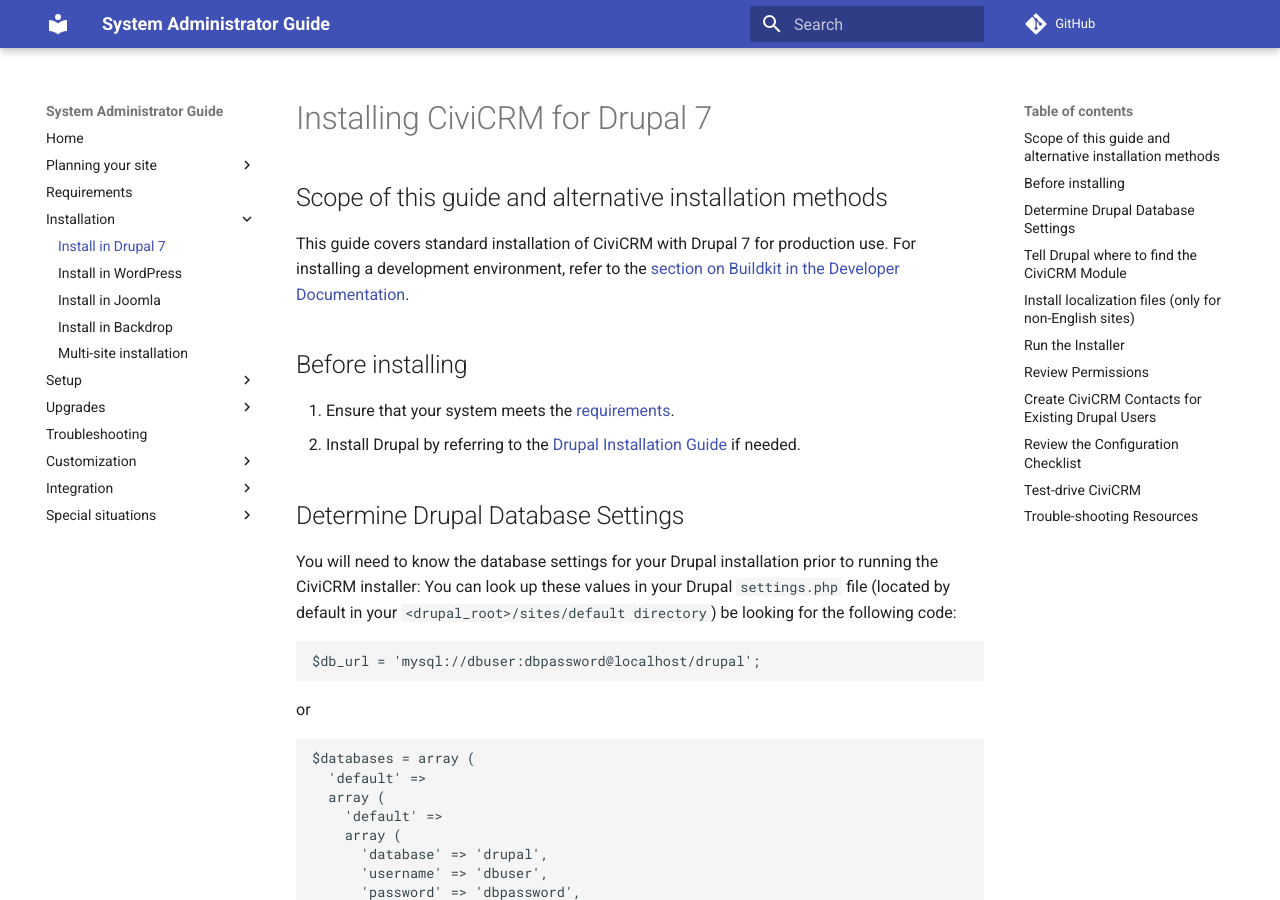
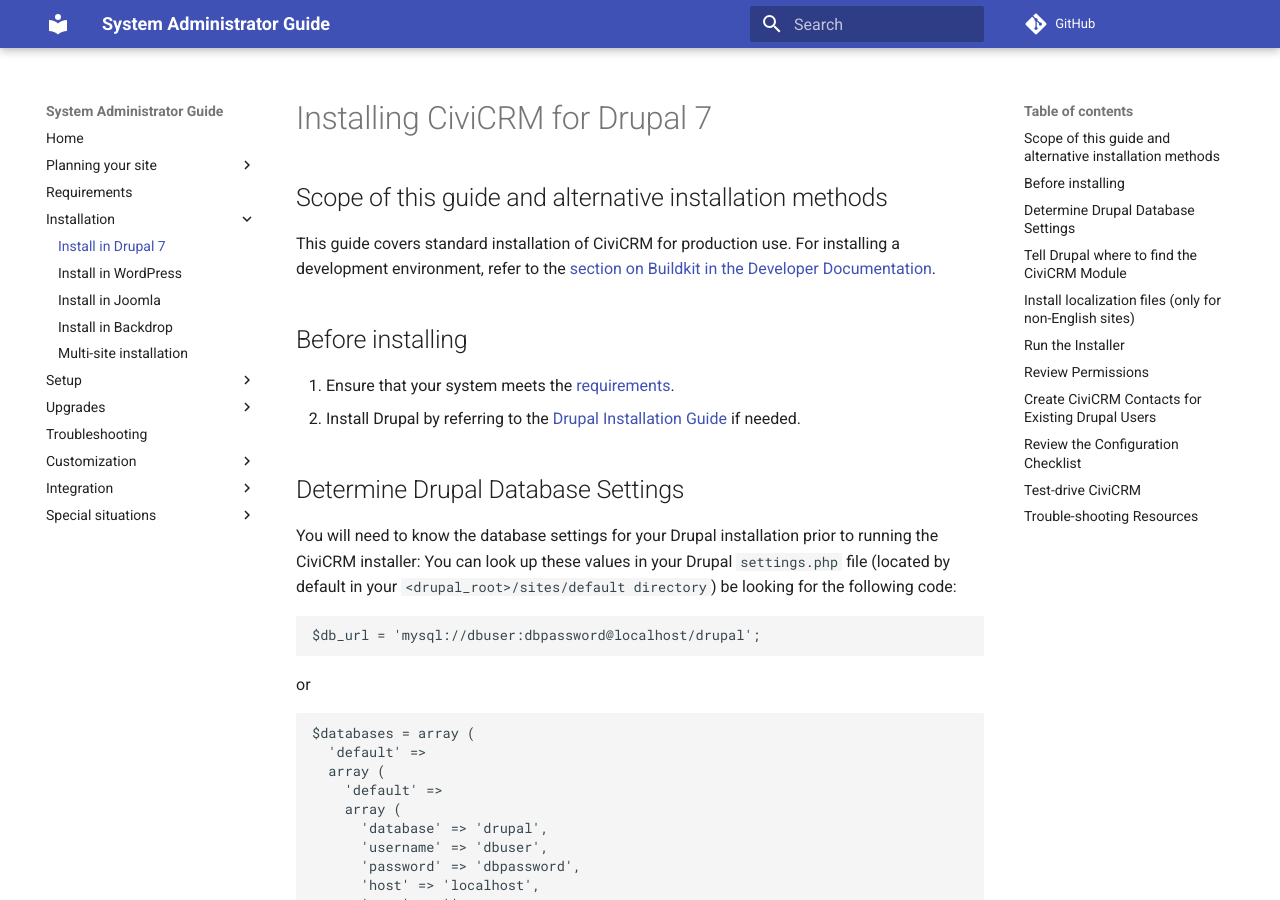
Before and after one commit to civicrm/civicrm-sysadmin-guide, an MkDocs documentation site: the page built from docs/install/drupal7.md, in a window 1280 px wide and 900 px high. Built offline with MkDocs 1.6.1 and Material for MkDocs 9.7.7, drawn with Linux system fonts in a browser that asks for light colours; comment, search, counter and statistics services are not loaded; old or Windows-style settings are respelled for this version of MkDocs.

Commit message:
Update drupal7.md

```diff
--- a/docs/install/drupal7.md
+++ b/docs/install/drupal7.md
@@ -2,7 +2,7 @@
 
 ## Scope of this guide and alternative installation methods
 
-This guide covers standard installation of CiviCRM with Drupal 7 for production use. For installing a development environment, refer to the [section on Buildkit in the Developer Documentation](https://docs.civicrm.org/dev/en/latest/tools/buildkit/).
+This guide covers standard installation of CiviCRM for production use. For installing a development environment, refer to the [section on Buildkit in the Developer Documentation](https://docs.civicrm.org/dev/en/latest/tools/buildkit/).
 
 ## Before installing
 
```
